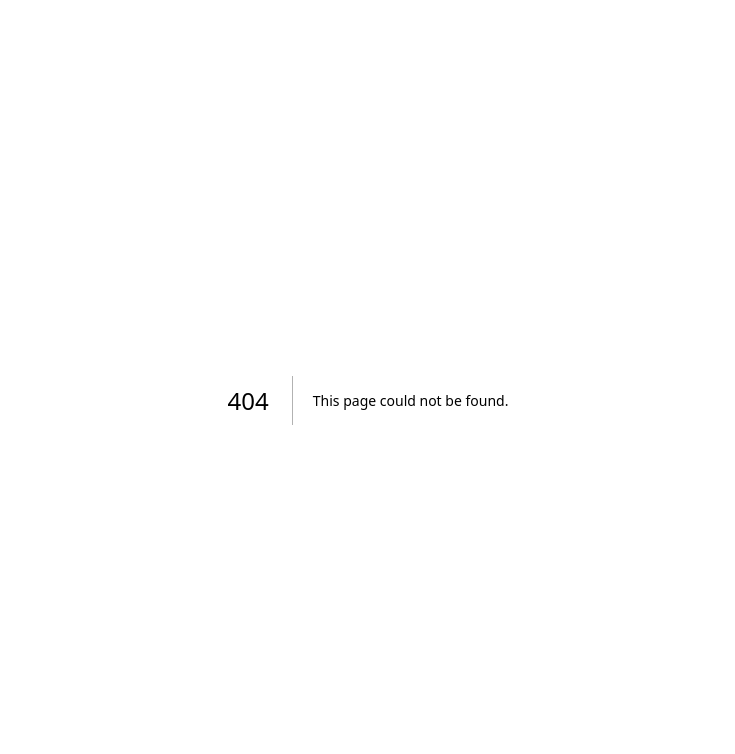
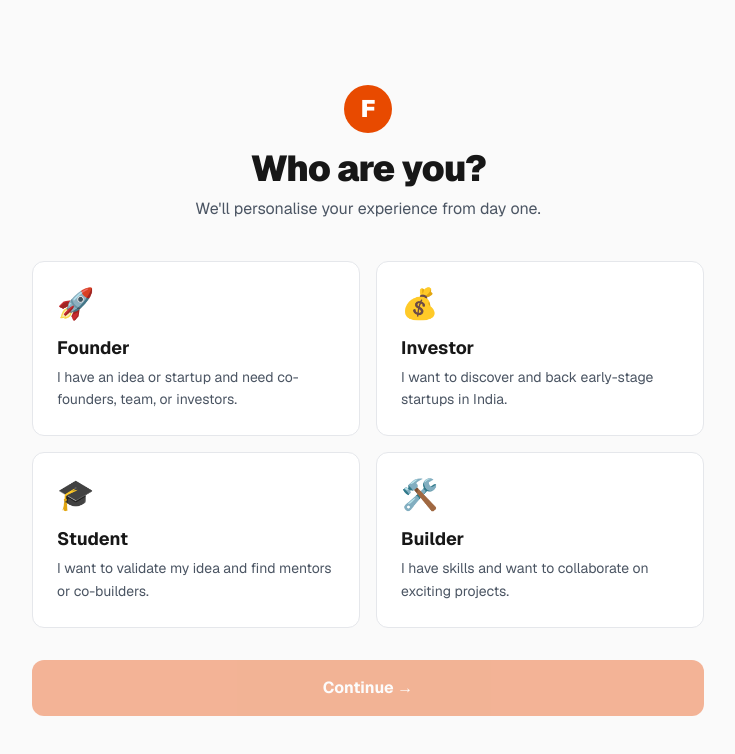
Before and after one commit to foundo-in/foundo-web, a Next.js app: page /onboarding in a window 1280 px wide. Before the commit this address had no page. Shown: the top 754 px of the page, without its empty margins (272-1007 px from the left). Built offline with nearby package versions, Linux system fonts and the light colour scheme.

Commit message:
feat: role-aware dashboard and onboarding flow

```diff
--- a/package.json
+++ b/package.json
@@ -10,11 +10,13 @@
   },
   "dependencies": {
     "@clerk/nextjs": "^7.5.1",
+    "@prisma/adapter-pg": "^7.8.0",
     "@prisma/client": "^7.8.0",
     "@supabase/ssr": "^0.12.0",
     "@supabase/supabase-js": "^2.108.1",
     "dotenv": "^17.4.2",
     "next": "16.2.9",
+    "pg": "^8.21.0",
     "prisma": "^7.8.0",
     "react": "19.2.4",
     "react-dom": "19.2.4",
@@ -24,6 +26,7 @@
   "devDependencies": {
     "@tailwindcss/postcss": "^4",
     "@types/node": "^20",
+    "@types/pg": "^8.20.0",
     "@types/react": "^19",
     "@types/react-dom": "^19",
     "eslint": "^9",
--- /dev/null
+++ b/src/app/api/onboarding/route.ts
@@ -0,0 +1,35 @@
+import { auth, currentUser } from '@clerk/nextjs/server'
+import { NextResponse } from 'next/server'
+import { prisma } from '@/lib/prisma'
+
+export async function POST(req: Request) {
+  const { userId } = await auth()
+  if (!userId) return NextResponse.json({ error: 'Unauthorized' }, { status: 401 })
+
+  const user = await currentUser()
+  if (!user) return NextResponse.json({ error: 'User not found' }, { status: 404 })
+
+  const { role } = await req.json()
+
+  const validRoles = ['FOUNDER', 'INVESTOR', 'STUDENT', 'BUILDER']
+  if (!validRoles.includes(role)) {
+    return NextResponse.json({ error: 'Invalid role' }, { status: 400 })
+  }
+
+  try {
+    await prisma.user.upsert({
+      where: { clerkId: userId },
+      update: { role },
+      create: {
+        clerkId: userId,
+        email: user.emailAddresses[0].emailAddress,
+        name: `${user.firstName ?? ''} ${user.lastName ?? ''}`.trim(),
+        role,
+      },
+    })
+
+    return NextResponse.json({ success: true })
+  } catch (e) {
+    return NextResponse.json({ error: 'Database error' }, { status: 500 })
+  }
+}
--- /dev/null
+++ b/src/app/dashboard/page.tsx
@@ -0,0 +1,115 @@
+import { currentUser } from '@clerk/nextjs/server'
+import { redirect } from 'next/navigation'
+import { prisma } from '@/lib/prisma'
+import { SignOutButton } from '@clerk/nextjs'
+
+export default async function DashboardPage() {
+  const user = await currentUser()
+  if (!user) redirect('/sign-in')
+
+  const dbUser = await prisma.user.findUnique({
+    where: { clerkId: user.id },
+  })
+
+  if (!dbUser) redirect('/onboarding')
+
+  const roleConfig = {
+    FOUNDER: {
+      greeting: 'Welcome, Founder!',
+      desc: 'Find co-founders, collaborators, and early investors.',
+      actions: ['Create Startup Profile', 'Browse Investors', 'Find Co-founders'],
+      color: '#E84A00',
+    },
+    INVESTOR: {
+      greeting: 'Welcome, Investor!',
+      desc: 'Discover and connect with credible early-stage founders.',
+      actions: ['Browse Startups', 'View Founder Profiles', 'Express Interest'],
+      color: '#0070F3',
+    },
+    STUDENT: {
+      greeting: 'Welcome!',
+      desc: 'Validate your idea and find mentors and co-builders.',
+      actions: ['Post Your Idea', 'Find a Mentor', 'Browse Projects'],
+      color: '#7C3AED',
+    },
+    BUILDER: {
+      greeting: 'Welcome, Builder!',
+      desc: 'Find exciting projects to collaborate on across India.',
+      actions: ['Browse Collab Requests', 'Post Your Skills', 'Find a Team'],
+      color: '#059669',
+    },
+    GENERAL: {
+      greeting: 'Welcome!',
+      desc: 'Tell us more about yourself to get started.',
+      actions: ['Complete Profile'],
+      color: '#E84A00',
+    },
+  }
+
+  const config = roleConfig[dbUser.role]
+
+  return (
+    <main className="min-h-screen bg-[#FAFAFA]">
+      {/* TOPBAR */}
+      <nav className="bg-white border-b border-[#E5E7EB] px-[6%] h-16 flex items-center justify-between">
+        <div className="flex items-center gap-2.5">
+          <div className="w-8 h-8 rounded-full bg-[#E84A00] flex items-center justify-center text-white font-black text-base">F</div>
+          <span className="text-lg font-black tracking-tight">Foundo<span className="text-[#E84A00]">.in</span></span>
+        </div>
+        <div className="flex items-center gap-4">
+          <span className="text-sm text-[#4B5563]">{dbUser.name || user.firstName}</span>
+          <SignOutButton>
+            <button className="text-sm text-[#4B5563] hover:text-[#1A1A1A] transition-colors cursor-pointer">
+              Sign out
+            </button>
+          </SignOutButton>
+        </div>
+      </nav>
+
+      <div className="max-w-[1080px] mx-auto px-[6%] py-12">
+        {/* HEADER */}
+        <div className="mb-10">
+          <div className="inline-block bg-[#FFF0E8] text-[#E84A00] text-xs font-bold px-3 py-1 rounded-full uppercase tracking-widest mb-3">
+            {dbUser.role}
+          </div>
+          <h1 className="text-4xl font-black tracking-tight mb-2">{config.greeting}</h1>
+          <p className="text-[#4B5563] text-lg">{config.desc}</p>
+        </div>
+
+        {/* QUICK ACTIONS */}
+        <div className="mb-10">
+          <h2 className="text-xs font-bold text-[#9CA3AF] uppercase tracking-widest mb-4">Quick Actions</h2>
+          <div className="grid grid-cols-1 sm:grid-cols-3 gap-4">
+            {config.actions.map((action) => (
+              <button
+                key={action}
+                className="bg-white border-[1.5px] border-[#E5E7EB] rounded-xl p-6 text-left hover:border-[#E84A00] transition-all group"
+              >
+                <div className="text-base font-bold mb-1 group-hover:text-[#E84A00] transition-colors">{action}</div>
+                <div className="text-sm text-[#9CA3AF]">Coming soon</div>
+              </button>
+            ))}
+          </div>
+        </div>
+
+        {/* PROFILE COMPLETION */}
+        <div className="bg-white border-[1.5px] border-[#E5E7EB] rounded-xl p-8">
+          <h2 className="text-xs font-bold text-[#9CA3AF] uppercase tracking-widest mb-6">Your Profile</h2>
+          <div className="grid grid-cols-1 sm:grid-cols-2 gap-6">
+            {[
+              { label: 'Name', value: dbUser.name },
+              { label: 'Email', value: dbUser.email },
+              { label: 'City', value: dbUser.city || 'Not set' },
+              { label: 'Role', value: dbUser.role },
+            ].map((field) => (
+              <div key={field.label}>
+                <div className="text-xs font-bold text-[#9CA3AF] uppercase tracking-widest mb-1">{field.label}</div>
+                <div className="text-base font-semibold text-[#1A1A1A]">{field.value}</div>
+              </div>
+            ))}
+          </div>
+        </div>
+      </div>
+    </main>
+  )
+}
--- /dev/null
+++ b/src/app/onboarding/page.tsx
@@ -0,0 +1,98 @@
+'use client'
+
+import { useState } from 'react'
+import { useRouter } from 'next/navigation'
+
+const roles = [
+  {
+    id: 'FOUNDER',
+    title: 'Founder',
+    desc: 'I have an idea or startup and need co-founders, team, or investors.',
+    icon: '🚀',
+  },
+  {
+    id: 'INVESTOR',
+    title: 'Investor',
+    desc: 'I want to discover and back early-stage startups in India.',
+    icon: '💰',
+  },
+  {
+    id: 'STUDENT',
+    title: 'Student',
+    desc: 'I want to validate my idea and find mentors or co-builders.',
+    icon: '🎓',
+  },
+  {
+    id: 'BUILDER',
+    title: 'Builder',
+    desc: 'I have skills and want to collaborate on exciting projects.',
+    icon: '🛠️',
+  },
+]
+
+export default function OnboardingPage() {
+  const router = useRouter()
+  const [selected, setSelected] = useState<string | null>(null)
+  const [loading, setLoading] = useState(false)
+  const [error, setError] = useState<string | null>(null)
+
+  async function handleContinue() {
+    if (!selected) return
+    setLoading(true)
+    setError(null)
+
+    try {
+      const res = await fetch('/api/onboarding', {
+        method: 'POST',
+        headers: { 'Content-Type': 'application/json' },
+        body: JSON.stringify({ role: selected }),
+      })
+
+      if (!res.ok) throw new Error('Failed to save role')
+      router.push('/dashboard')
+    } catch (e) {
+      setError('Something went wrong. Please try again.')
+      setLoading(false)
+    }
+  }
+
+  return (
+    <main className="min-h-screen bg-[#FAFAFA] flex items-center justify-center px-4 py-16">
+      <div className="max-w-2xl w-full">
+        <div className="text-center mb-10">
+          <div className="w-12 h-12 rounded-full bg-[#E84A00] flex items-center justify-center text-white font-black text-2xl mx-auto mb-4">F</div>
+          <h1 className="text-4xl font-black tracking-tight mb-2">Who are you?</h1>
+          <p className="text-[#4B5563]">We'll personalise your experience from day one.</p>
+        </div>
+
+        <div className="grid grid-cols-1 sm:grid-cols-2 gap-4 mb-8">
+          {roles.map((role) => (
+            <button
+              key={role.id}
+              onClick={() => setSelected(role.id)}
+              className={`text-left border-[1.5px] rounded-xl p-6 transition-all ${
+                selected === role.id
+                  ? 'border-[#E84A00] bg-[#FFF9F7]'
+                  : 'border-[#E5E7EB] bg-white hover:border-[#E84A00]'
+              }`}
+            >
+              <div className="text-3xl mb-3">{role.icon}</div>
+              <h3 className="text-lg font-bold mb-1">{role.title}</h3>
+              <p className="text-sm text-[#4B5563] leading-relaxed">{role.desc}</p>
+            </button>
+          ))}
+        </div>
+
+        {error && <p className="text-red-500 text-sm text-center mb-4">{error}</p>}
+
+        <button
+          onClick={handleContinue}
+          disabled={!selected || loading}
+          className="w-full bg-[#E84A00] text-white py-4 rounded-xl font-bold text-base hover:bg-[#cf4000] transition-colors disabled:opacity-40 disabled:cursor-not-allowed"
+        >
+          {loading ? 'Saving...' : 'Continue →'}
+        </button>
+      </div>
+    </main>
+  )
+}
--- /dev/null
+++ b/src/app/sign-in/[[...sign-in]]/page.tsx
@@ -0,0 +1,9 @@
+import { SignIn } from '@clerk/nextjs'
+
+export default function SignInPage() {
+  return (
+    <main className="min-h-screen bg-[#FAFAFA] flex items-center justify-center px-4">
+      <SignIn />
+    </main>
+  )
+}
--- /dev/null
+++ b/src/app/sign-up/[[...sign-up]]/page.tsx
@@ -0,0 +1,9 @@
+import { SignUp } from '@clerk/nextjs'
+
+export default function SignUpPage() {
+  return (
+    <main className="min-h-screen bg-[#FAFAFA] flex items-center justify-center px-4">
+      <SignUp />
+    </main>
+  )
+}
--- a/src/lib/prisma.ts
+++ b/src/lib/prisma.ts
@@ -1,11 +1,15 @@
-import { PrismaClient } from '@prisma/client/edge'
+import { PrismaClient } from '@prisma/client'
+import { PrismaPg } from '@prisma/adapter-pg'
 
 const globalForPrisma = globalThis as unknown as {
   prisma: PrismaClient | undefined
 }
 
-export const prisma =
-  globalForPrisma.prisma ??
-  new PrismaClient()
+function createPrismaClient() {
+  const adapter = new PrismaPg({ connectionString: process.env.DATABASE_URL! })
+  return new PrismaClient({ adapter })
+}
+
+export const prisma = globalForPrisma.prisma ?? createPrismaClient()
 
 if (process.env.NODE_ENV !== 'production') globalForPrisma.prisma = prisma
--- a/src/proxy.ts
+++ b/src/proxy.ts
@@ -1,4 +1,5 @@
 import { clerkMiddleware, createRouteMatcher } from '@clerk/nextjs/server'
+import { NextResponse } from 'next/server'
 
 const isPublicRoute = createRouteMatcher([
   '/',
@@ -7,6 +8,12 @@ const isPublicRoute = createRouteMatcher([
 ])
 
 export default clerkMiddleware(async (auth, request) => {
+  const { userId } = await auth()
+
+  if (userId && request.nextUrl.pathname === '/') {
+    return NextResponse.redirect(new URL('/dashboard', request.url))
+  }
+
   if (!isPublicRoute(request)) {
     await auth.protect()
   }
```
Also changed, not shown: 2 other files (tests, documents, lock files or other folders).
